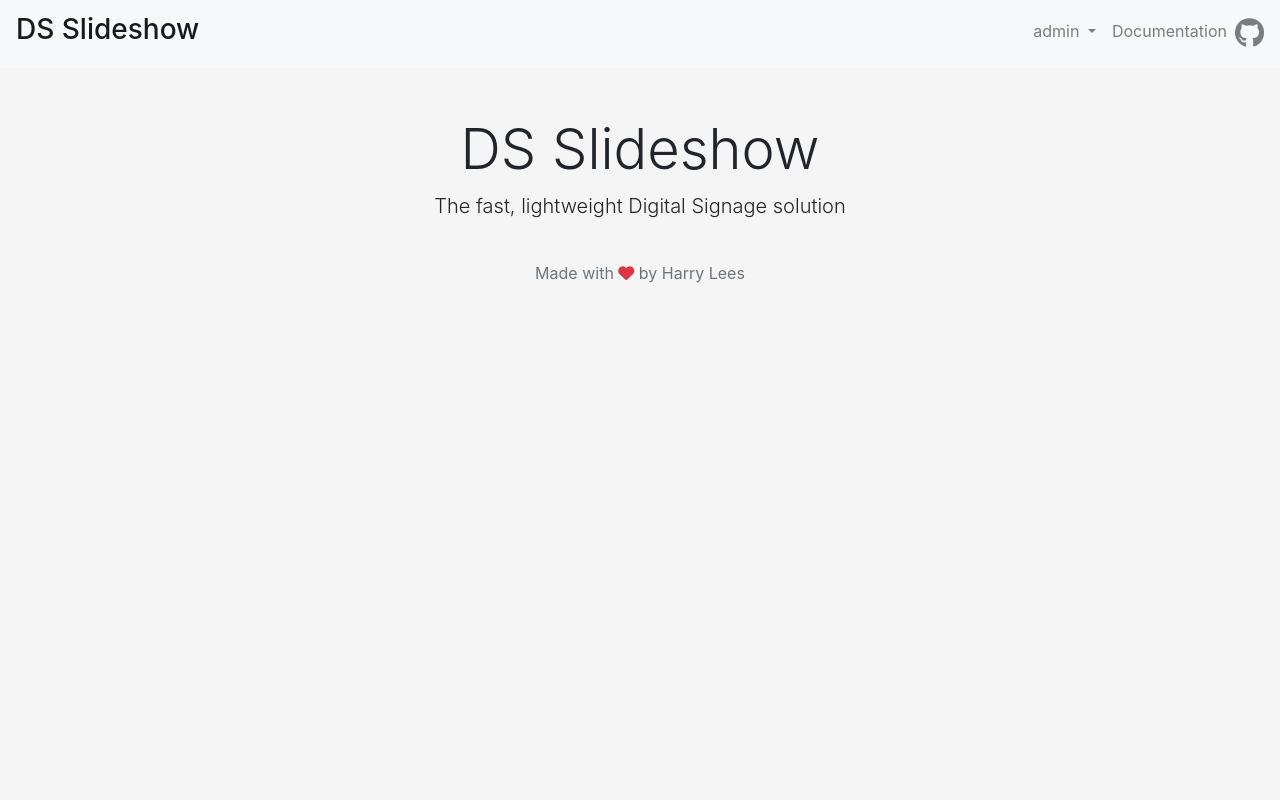
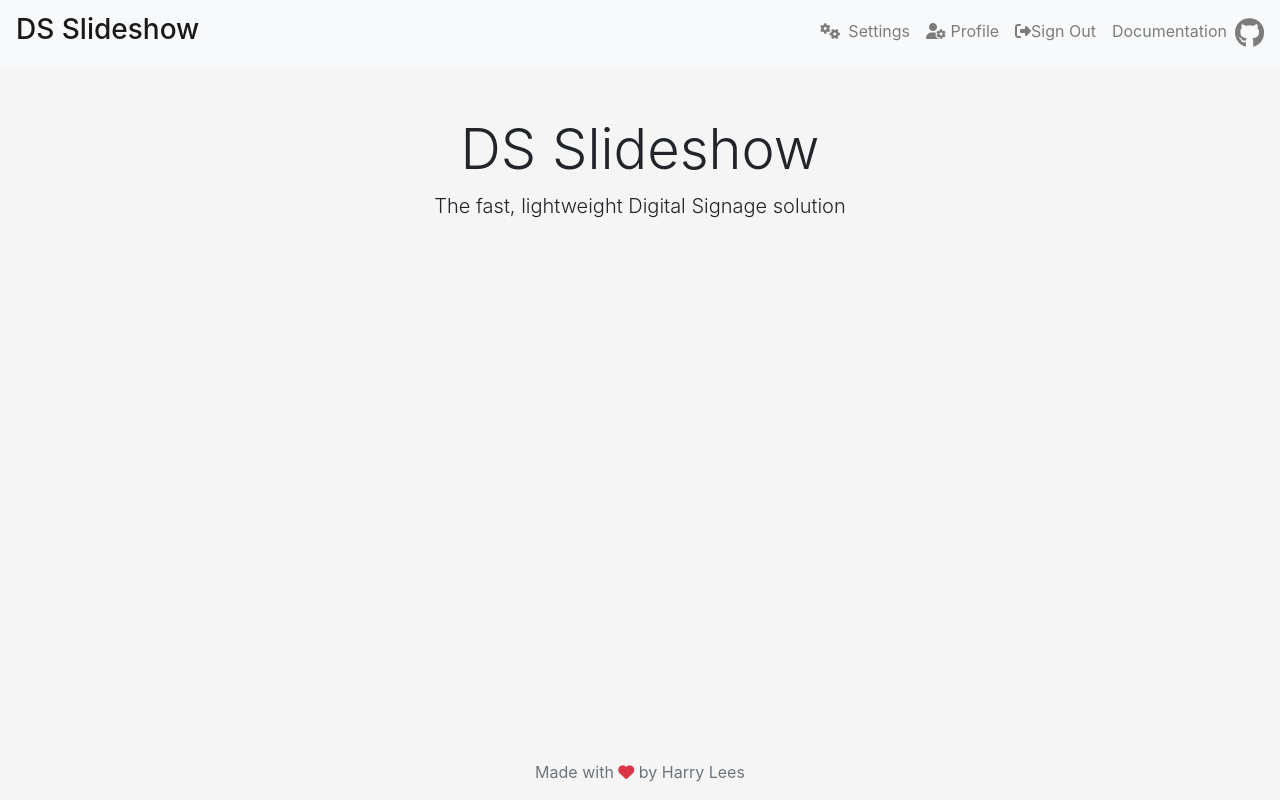
Before and after one commit to Digital-Signage-Slideshow/DS_Slideshow, a Flask app: page / in a window 1280 px wide. Run offline with Flask 2, Linux system fonts and the light colour scheme; a user stored in the database is signed in; some libraries are stand-ins or nearby versions.

Commit message:
multiple users & template refactoring #19 changes

```diff
--- a/slideshow/templates/macros/footer.html
+++ b/slideshow/templates/macros/footer.html
@@ -1,4 +1,4 @@
-<footer class='footer'>
+<footer class='footer fixed-bottom'>
     <div class='container text-center'>
         <p class='text-muted'>Made with <i class="fas fa-heart text-danger"></i> by Harry Lees</p>
     </div>
--- a/slideshow/templates/macros/navbar.html
+++ b/slideshow/templates/macros/navbar.html
@@ -12,21 +12,20 @@
         {#        </ul>#}
         <ul class="navbar-nav ml-auto">
             {% if current_user.is_authenticated %}
-                <li class="nav-item dropdown">
-                    <a class="nav-link dropdown-toggle" href="#" id="navbarDropdown" role="button"
-                       data-toggle="dropdown"
-                       aria-haspopup="true" aria-expanded="false">
-                        {{ current_user.username }}
+                <li class="nav-item">
+                    <a href="{{ url_for('core.setup') }}" class="nav-link">
+                        <i class="fas fa-cogs"></i>&ensp;Settings
                     </a>
-                    <div class="dropdown-menu" aria-labelledby="navbarDropdown">
-                        <a class="dropdown-item" href="{{ url_for('core.setup') }}"><i class="fas fa-cogs"></i>&nbsp;Settings</a>
-                        <a class="dropdown-item" href="{{ url_for('user.profile', username=current_user.username) }}"><i
-                                class="fas fa-user-cog"></i>&nbsp;Profile</a>
-                        <div class="dropdown-divider"></div>
-                        <a class="dropdown-item" href="{{ url_for('user.logout') }}">
-                            <i class="fas fa-sign-out-alt"></i>Sign Out
-                        </a>
-                    </div>
+                </li>
+                <li class="nav-item">
+                    <a href="{{ url_for('user.profile', username=current_user.username) }}" class="nav-link">
+                        <i class="fas fa-user-cog"></i>&nbsp;Profile
+                    </a>
+                </li>
+                <li class="nav-item">
+                    <a href="{{ url_for('user.logout') }}" class="nav-link">
+                        <i class="fas fa-sign-out-alt"></i>Sign&nbsp;Out
+                    </a>
                 </li>
             {% endif %}
             <li class="nav-item">
--- a/slideshow/user/views.py
+++ b/slideshow/user/views.py
@@ -25,7 +25,7 @@ def login():
         if user is None or not user.check_password(form.password.data):
             return redirect(url_for('.login'))
         login_user(user, remember=form.remember.data)
-        return redirect(url_for('core.index'))
+        return redirect(url_for('core.setup'))
     return render_template('user/login.html', title='Login', form=form)
 
 
```
Also changed, not shown: slideshow/utils/sql.py (+32 -0 lines), slideshow/slideshow.db.
